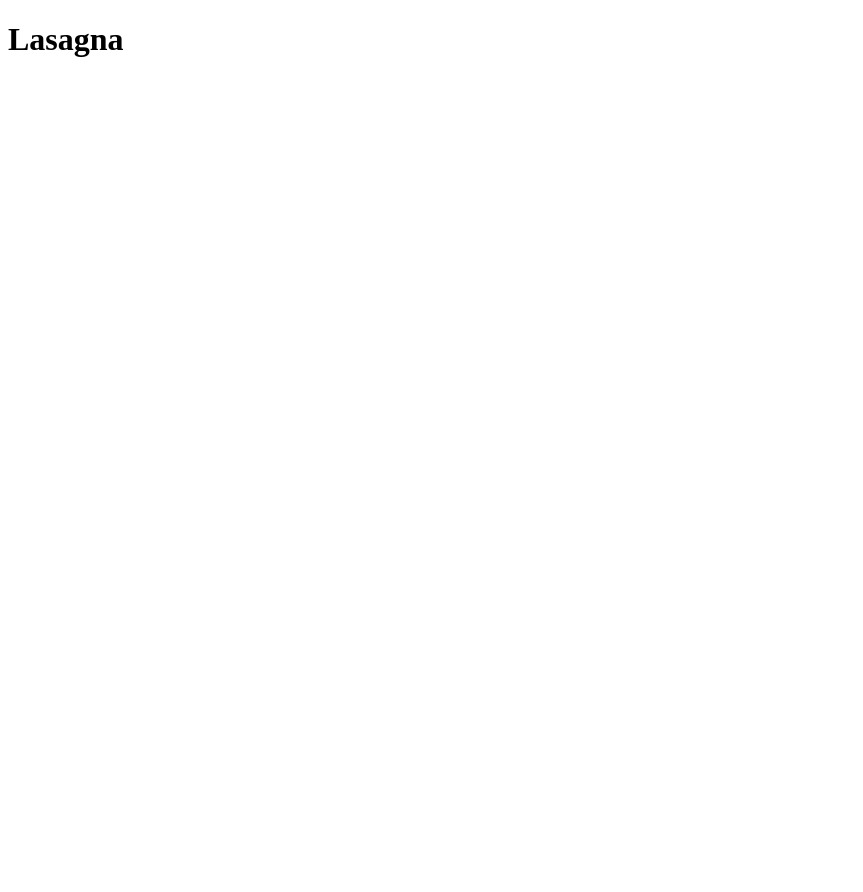
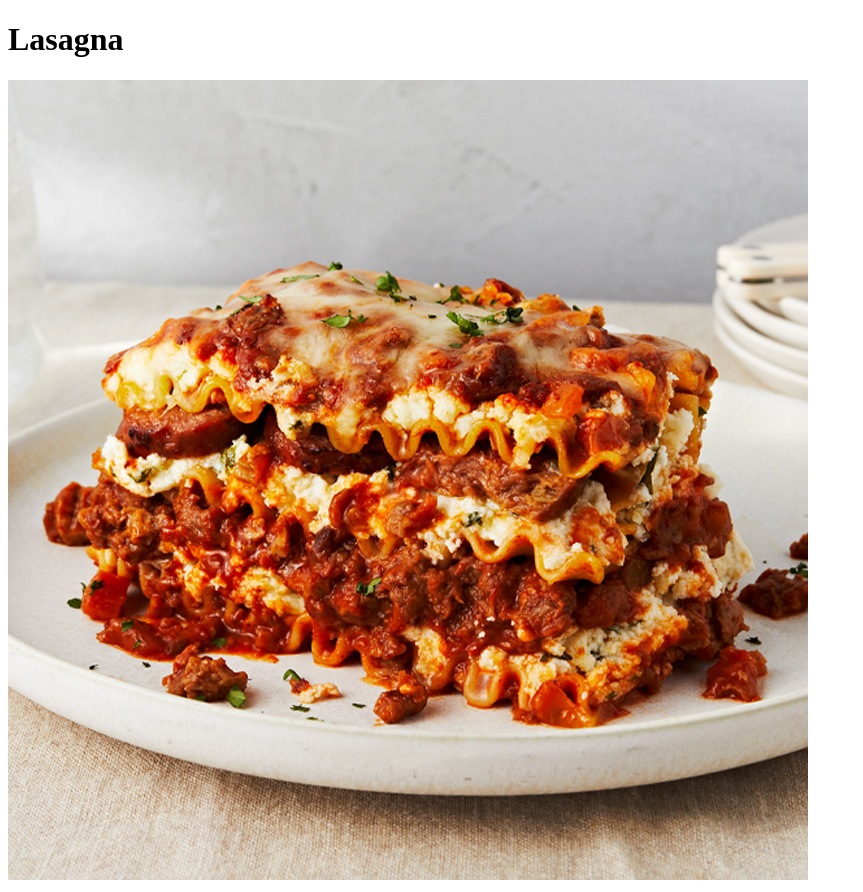
Before and after one commit to DaveAlRing/odin-recipes, a plain HTML site: page recipes/lasagna.html in a window 1280 px wide. Shown: the whole page, without its empty margins (0-863 px from the left). Before the commit the page ends 800 px from the top, so only its background shows below. Drawn offline with Linux system fonts and the light colour scheme.

Commit message:
Added lasagna image and images folder

```diff
--- a/recipes/lasagna.html
+++ b/recipes/lasagna.html
@@ -8,5 +8,6 @@
     </head>
     <body>
         <h1>Lasagna</h1>
+        <img src="../images/lasagna.jpg">
     </body>
 </html>
```
Also changed, not shown: images/lasagna.jpg (added).
